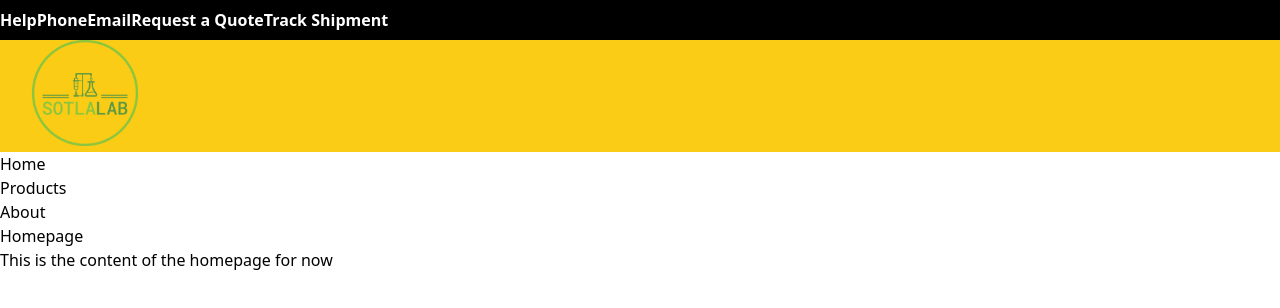
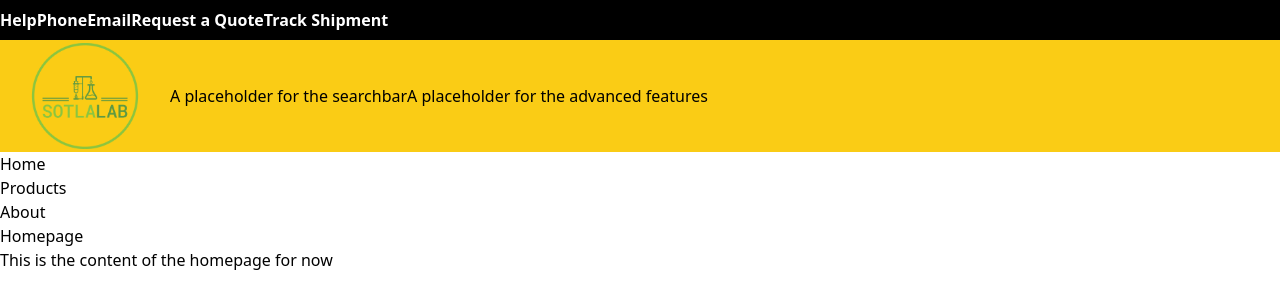
Before and after one commit to lsapundzic/b2b-store-frontend, a Next.js app: page / in a window 1280 px wide. Shown: the top 308 px of the page. Built offline with nearby package versions, Linux system fonts and the light colour scheme.

Commit message:
Added placeholders

```diff
--- /dev/null
+++ b/src/components/Header/fragments/Advanced.jsx
@@ -0,0 +1,7 @@
+export default function Advanced() {
+  return (
+    <div>
+      <p>A placeholder for the advanced features</p>
+    </div>
+  );
+}
--- a/src/components/Header/fragments/Masthead.jsx
+++ b/src/components/Header/fragments/Masthead.jsx
@@ -1,9 +1,13 @@
+import Advanced from "./Advanced";
 import Logo from "./Logo";
+import Searchbar from "./Searchbar";
 
 export default function Masthead() {
   return (
-    <div className="h-28 bg-yellow-400">
+    <div className="h-28 bg-yellow-400 flex items-center">
       <Logo />
+      <Searchbar />
+      <Advanced />
     </div>
   );
 }
--- /dev/null
+++ b/src/components/Header/fragments/Searchbar.jsx
@@ -0,0 +1,7 @@
+export default function Searchbar() {
+  return (
+    <div>
+      <p>A placeholder for the searchbar</p>
+    </div>
+  );
+}
```
